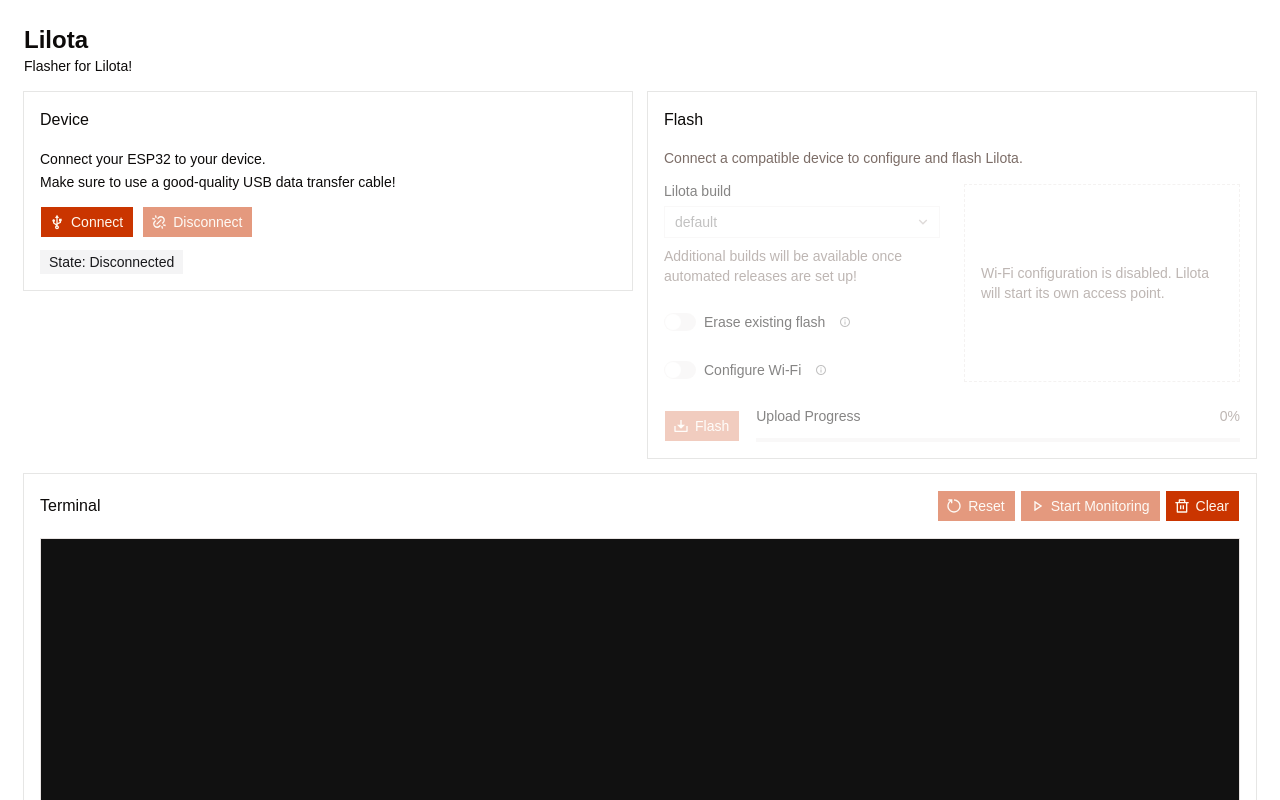
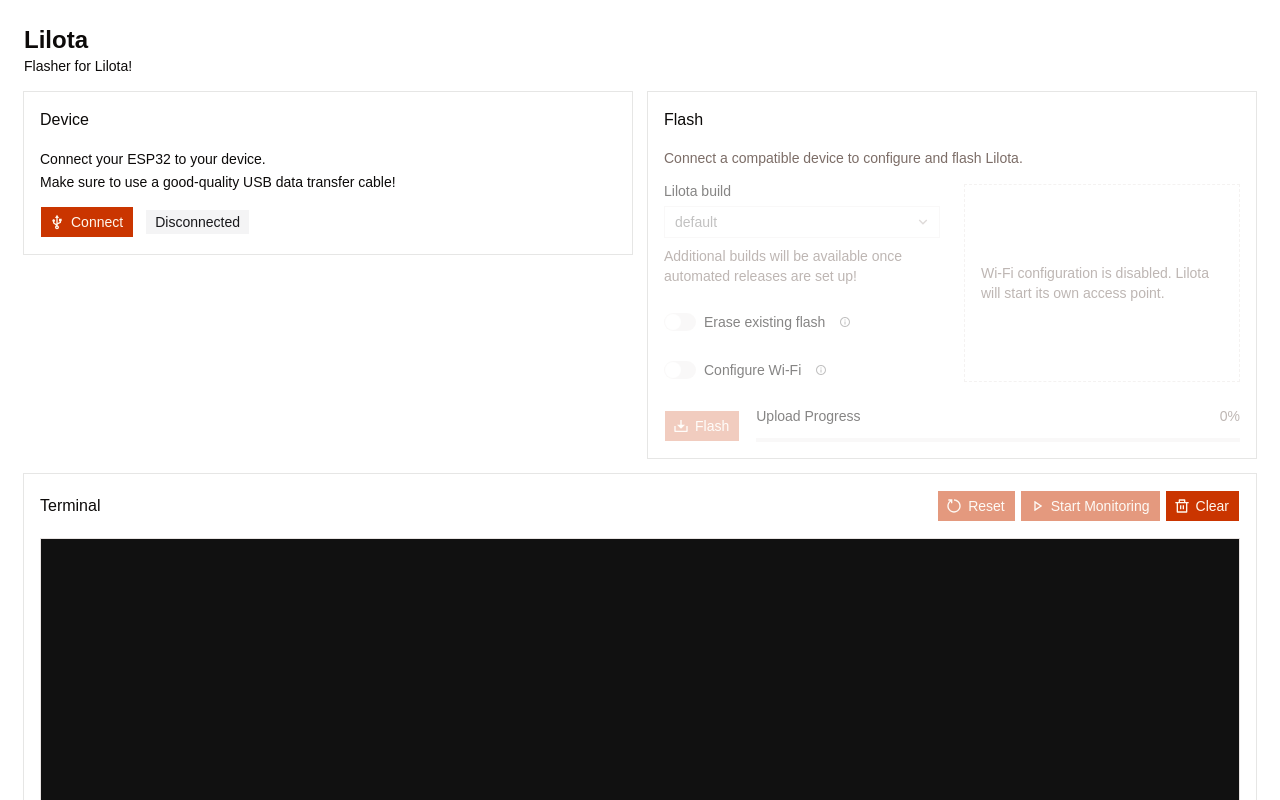
Before and after one commit to nebulanw/lilota-flasher, a React (Vite) app: page / in a window 1280 px wide. Shown: the top 800 px of the page. Built offline with nearby package versions, Linux system fonts and the light colour scheme.

Commit message:
feat: clean up connection badge and button

```diff
--- a/src/features/device/DeviceCard.tsx
+++ b/src/features/device/DeviceCard.tsx
@@ -23,13 +23,13 @@
       return { label: "Connected", variant: "default" as const };
 
     case "monitoring":
-      return { label: "Connected - Monitoring", variant: "default" as const };
+      return { label: "Monitoring", variant: "default" as const };
 
     case "preparing-flash":
     case "bootloader":
     case "flashing":
     case "restoring-serial":
-      return { label: "Connected - Busy", variant: "default" as const };
+      return { label: "Busy", variant: "default" as const };
   }
 }
 
@@ -44,25 +44,22 @@
 
   const connectionStatus = getConnectionStatus(state);
 
-  const handleConnect = async () => {
+  const handleConnectionToggle = async () => {
     setErrorMessage(null);
 
     try {
-      await connectPort();
+      if (isDisconnected) {
+        await connectPort();
+      } else {
+        await disconnectPort();
+      }
     } catch (error) {
       setErrorMessage(error instanceof Error ? error.message : String(error));
     }
   };
 
-  const handleDisconnect = async () => {
-    setErrorMessage(null);
-
-    try {
-      await disconnectPort();
-    } catch (error) {
-      setErrorMessage(error instanceof Error ? error.message : String(error));
-    }
-  };
+  const canToggleConnection = isDisconnected || canDisconnect;
+  const connectionButtonLabel = isDisconnected ? "Connect" : "Disconnect";
 
   return (
     <Card>
@@ -77,28 +74,24 @@
           Make sure to use a good-quality USB data transfer cable!
         </p>
 
-        <div className="flex gap-2">
+        <div className="flex items-center gap-3">
           <Button
-            disabled={!isDisconnected}
-            onClick={() => void handleConnect()}
+            className="w-fit"
+            disabled={!canToggleConnection}
+            onClick={() => void handleConnectionToggle()}
           >
-            <RiUsbLine data-icon="inline-start" />
-            {isConnecting ? "Connecting..." : "Connect"}
+            {canDisconnect ? (
+              <RiLinkUnlinkM data-icon="inline-start" />
+            ) : (
+              <RiUsbLine data-icon="inline-start" />
+            )}
+            {connectionButtonLabel}
           </Button>
 
-          <Button
-            disabled={!canDisconnect}
-            onClick={() => void handleDisconnect()}
-          >
-            <RiLinkUnlinkM data-icon="inline-start" />
-            Disconnect
-          </Button>
+          <Badge variant={connectionStatus.variant}>
+            {connectionStatus.label}
+          </Badge>
         </div>
-
-        {/* NOTE: Does it make sense to change the color? */}
-        <Badge variant={connectionStatus.variant}>
-          State: {connectionStatus.label}
-        </Badge>
 
         {errorMessage && (
           <p role="alert" className="text-sm text-destructive">
```
